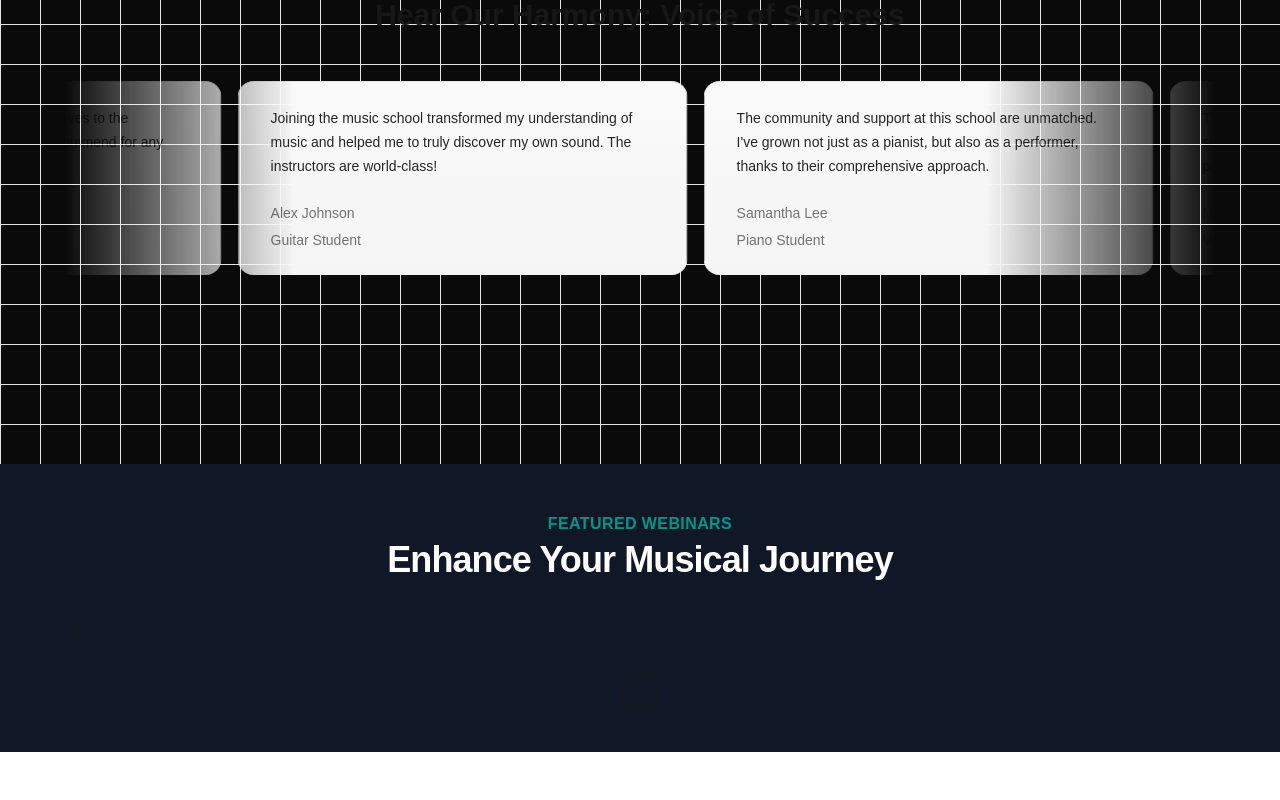
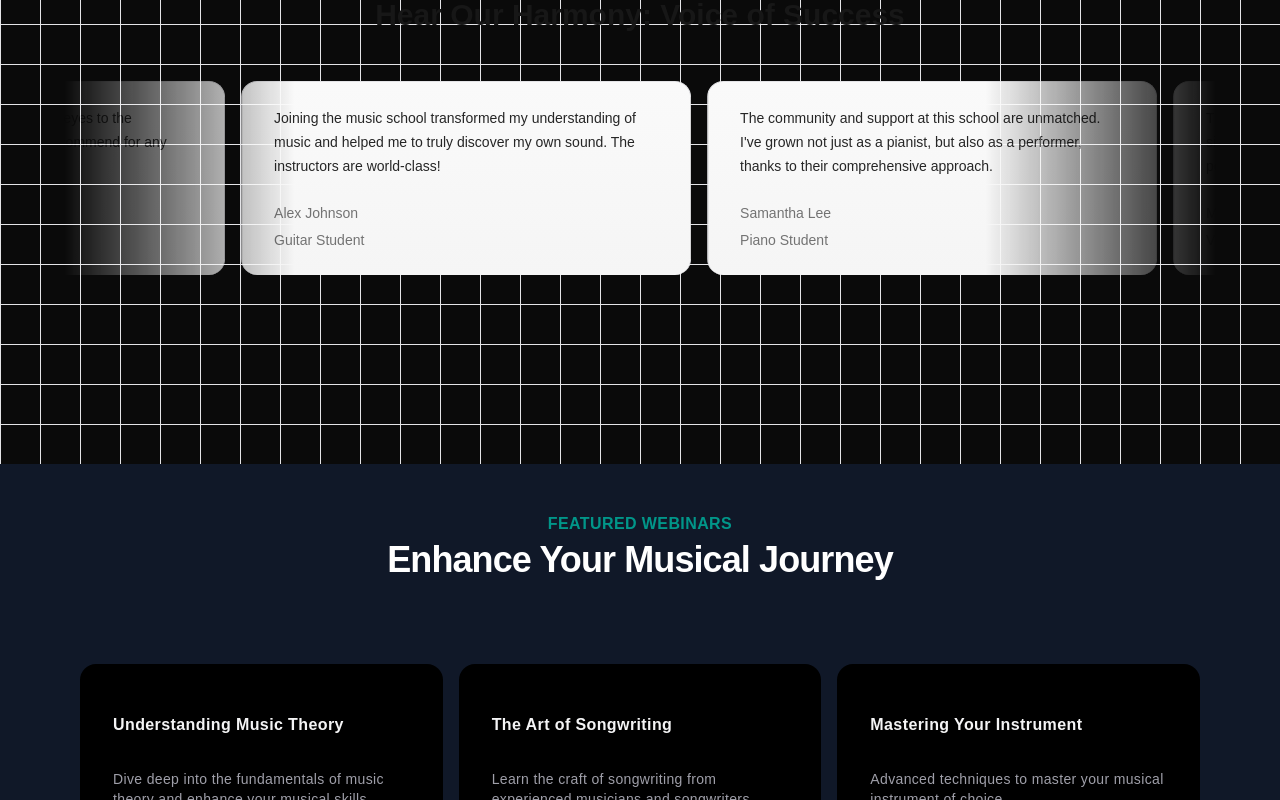
Before and after one commit to sudhanshumandloi/music-class-nextjs, a Next.js app: page / in a window 1280 px wide. Shown: the part 2000-2800 px from the top of the page. Before the commit the page ends 2752 px from the top, so only its background shows below. Built offline with nearby package versions, Linux system fonts and the light colour scheme.

Commit message:
complete the upcoming webinar section

```diff
--- a/src/Components/UpComingWebinars.tsx
+++ b/src/Components/UpComingWebinars.tsx
@@ -1,6 +1,54 @@
+"use client";
+import { HoverEffect } from "./ui/card-hover-effect";
 import Link from "next/link";
 
 function UpComingWebinars() {
+    const featuredWebinars = [
+    {
+      title: 'Understanding Music Theory',
+      description:
+        'Dive deep into the fundamentals of music theory and enhance your musical skills.',
+      slug: 'understanding-music-theory',
+      isFeatured: true,
+    },
+    {
+      title: 'The Art of Songwriting',
+      description:
+        'Learn the craft of songwriting from experienced musicians and songwriters.',
+      slug: 'the-art-of-songwriting',
+      isFeatured: true,
+    },
+    {
+      title: 'Mastering Your Instrument',
+      description:
+        'Advanced techniques to master your musical instrument of choice.',
+      slug: 'mastering-your-instrument',
+      isFeatured: true,
+    },
+    {
+      title: 'Music Production Essentials',
+      description:
+        'Get started with music production with this comprehensive overview.',
+      slug: 'music-production-essentials',
+      isFeatured: true,
+    },
+    // Added two more webinars
+    {
+      title: 'Live Performance Techniques',
+      description:
+        'Enhance your live performance skills with expert tips and strategies.',
+      slug: 'live-performance-techniques',
+      isFeatured: true,
+    },
+    {
+      title: 'Digital Music Marketing',
+      description:
+        'Learn how to promote your music effectively in the digital age.',
+      slug: 'digital-music-marketing',
+      isFeatured: true,
+    },
+  ];
+
     return(
         <div className="p-12 bg-gray-900">
             <div className="max-w-7xl mx-auto px-4 sm:px-6">
@@ -12,10 +60,22 @@ function UpComingWebinars() {
                         Enhance Your Musical Journey
                     </p>
                 </div>
-                <div className="mt-10">2</div>
+                <div className="mt-10">
+                    <HoverEffect
+                    items={featuredWebinars.map(webinar =>(
+                        {
+                            title: webinar.title,
+                            description: webinar.description,
+                            link: `/${webinar.slug}`
+                        }
+                    ))} />
+                </div>
                 <div className="mt-10 text-center">
-                    <Link href ={"/"}
-                    className="px-4 py-2 rounded border "></Link>
+                    <Link href ={"/g"}
+                    className="px-4 py-2 rounded border border-neutral-600 text-neutral-700
+                    bg-white hover:bg-gray-100 transition duration-200">
+                        View All Webinars
+                    </Link>
                 </div>
             </div>
         </div>
```
